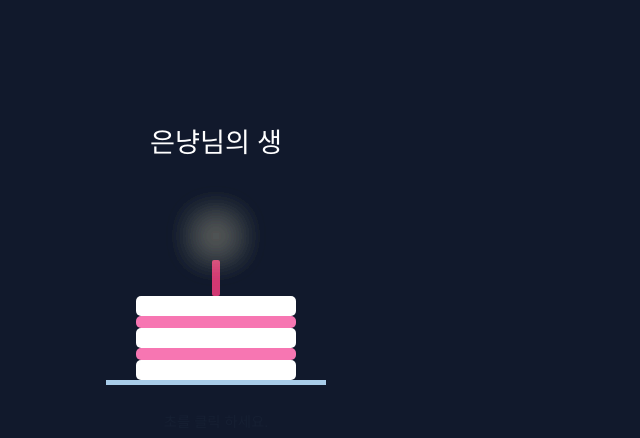
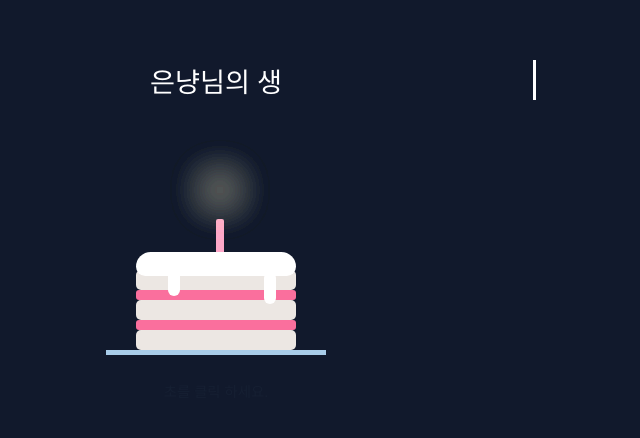
Before and after one commit to dkwage/HBDProject, a plain HTML site: page 1.HBD-project/main1.html in a window 1280 px wide. Shown: the part 180-618 px from the top of the page, without its empty margins (424-1064 px from the left). Drawn offline with Linux system fonts and the light colour scheme.

Commit message:
Fixed candle & cake

```diff
--- a/1.HBD-project/css/style1.css
+++ b/1.HBD-project/css/style1.css
@@ -3,36 +3,44 @@
   padding: 0;
   background-color: rgb(17, 25, 44);
 }
+
 body::-webkit-scrollbar {
   display: none;
 }
+
+.pages.remove-page::after {
+  display : none;
+}
+
+
+/* ===================================== title   */
+
 .text-wrap {
   display: flex;
   flex-flow: column wrap;
   text-align: center;
 }
 
-
-/* ===================================== main title   */
-
 #HBD-text {
   font-size: 1.7em;
-  margin-top: 300px;
-  margin-bottom: 50px;
+  margin-top: 30vh;
+  margin-bottom: 120px;
   color: #fff;
   position: relative;
   display: inline-block;
 }
+
 #HBD-text::after {
   content: "";
   display: block;
   position: absolute;
   top: 0;
-  right: -10px;
+  right: 25%;
   width: 3px;
   height: 100%;
   background-color: #fff;
 }
+
 #HBD-text.remove::after {
   display: none;
 }
@@ -42,31 +50,34 @@ body::-webkit-scrollbar {
 
 .cake-wrap {
   display: flex;
-  margin-top: 50px;
   flex-flow: column nowrap;
   align-items: center;
+  margin-top: 50px;
   position: relative;
 }
 
 
 /* ============================================ candle   */
 
-.candle {
+#candle {
   cursor: pointer;
+  position: absolute;
+  top: -38%; left: 50%;
+  margin-bottom: 16px;
 }
 
 .light {
   border-radius: 100%;
+  position: absolute;
   box-shadow:0 0 40px 15px rgba(255, 249, 199, 0.2);
-  position:absolute;
-  top: -14%; left: 50%;
+  top: -80%; left: 50%;
 }
 
 .light:nth-child(1){
   animation: light 2s infinite;
 }
 
-/* .light:nth-child(2){
+.light:nth-child(2){
   animation: light 1.5s infinite;
 }
 
@@ -80,19 +91,18 @@ body::-webkit-scrollbar {
 
 .light:nth-child(5){
   animation: light 0.2s infinite;
-} */
+}
 
 #candle-body {
   margin: 0 auto;
   width: 8px;
   height: 36px;
   border-radius: 2px;
-  background-color: rgb(209, 56, 115);
+  background-color: rgb(253, 167, 200);
 }
 
 
-/* ============================================== Animation Fire
-*/
+/* ============================================== Animation Fire */
 
 @keyframes light {
   0% {
@@ -112,21 +122,69 @@ body::-webkit-scrollbar {
 
 /* ==================================== chiffons */
 
+#cream {
+  width: 160px;
+  height: 24px;
+  background:#fff;
+  border-radius: 16px 16px 10px 10px;
+  position: absolute;
+  top: -13%;
+  z-index:10;
+}
+
+#cream:after,
+#cream:before {
+  width: 12px;
+  height: 32px;
+  content: "";
+  background:#fff;
+  position:absolute;
+  border-radius: 100px;
+  animation: cream 1s infinite alternate;
+}
+
+#cream::after {
+  top: 50%;
+  left: 20%;
+}
+
+#cream:before {
+  top: 80%;
+  left: 80%;
+}
+
 .chiffon {
-  width: 160px;
-  height: 20px;
-  background-color: #fff;
+  width: 160px; height: 20px;
+  background-color: rgba(236,231,227,1);
   border-radius: 5px;
 }
-.chiffon:nth-child(2n) {
-  height: 12px;
-  background-color: #f776b2;
+
+.chiffon:nth-child(2) {
+  animation: chiffon 1.5s infinite;
 }
+
+.chiffon:nth-child(3) {
+  animation: chiffon 1s infinite;
+}
+
+.chiffon:nth-child(4) {
+  animation: chiffon 0.5s infinite;
+}
+
+.chiffon:nth-child(5) {
+  animation: chiffon 0.2s infinite;
+}
+
+.chiffon:nth-of-type(2n-1) {
+  height: 10px;
+  border-radius: 3px;
+  background-color: #fa6f9d;
+}
+
 #cake-bottom {
-  width: 220px;
-  height: 5px;
+  width: 220px; height: 5px;
   background-color: #a8cce9;
-  animation: cake-bottom;
+  animation: cake-bottom 1s infinite;
 }
 
 
@@ -138,8 +196,30 @@ body::-webkit-scrollbar {
   }
 }
 
+@keyframes cream {
+  50% {
+    transform: scaleX(6px);
+  }
+  100% {
+    transform: scaleY(12px);
+  }
+}
 
-/*    클릭 버튼    */
+@keyframes chiffon {
+  0% {
+    transform: translateY(0) scale(1);
+  }
+  50% {
+    transform: translateY(-20) scale(0);
+  }
+  100% {
+    transform: translateY(0) scale(1);
+  }
+}
+
+
+/* =============================== click button */
+
 #next-btn {
   width: 120px;
   height: 30px;
@@ -148,49 +228,16 @@ body::-webkit-scrollbar {
   color: rgb(45, 61, 80);
   border: none;
   background-color: rgb(17, 25, 44);
-  cursor: pointer;
   transition: all 0.4s;
   animation: fadeIn 35s;
 }
+
 #next-btn:hover {
   color: rgb(102, 128, 158);
 }
+
 @keyframes fadeIn {
   from {
     opacity: 0;
   }
 }
-
-
-
-   /* cobertura
-.cobertura {
-  background: #fff;
-}
-.cobertura{
-  background:rgba(236,231,227,1);
-  border-radius:@D/2;
-  position:absolute;
-  top:60%; left:50%;
-  margin-left:-(@D/2)/1.8;
-  margin-top:-(@D/2)/10;
-  width:@D/1.8; height:@D/8;
-  z-index:10;
-}
-
-.cobertura:after,
-.cobertura:before{
-  background:rgba(236,231,227,1);
-  border-radius:@D;
-  content:"";
-  position:absolute;
-  width:@D/20; height:@D/10;
-}
-
-.cobertura:after{
-  top:@D/15; right:@D/7;
-}
-
-.cobertura:before{
-  top:@D/10; right:@D/11;
-} */
--- a/1.HBD-project/main1.html
+++ b/1.HBD-project/main1.html
@@ -8,21 +8,24 @@
 </head>
 
 <body>
+    <section class="pages">
       <div class="text-wrap">
           <p id="HBD-text" class="lg-text"></p>
       </div>
 
-    <div class="cake-wrap">
-      <div class="candle">
+      <article class="cake-wrap">
+        <section id="candle" onclick="nextPage()">
           <div class="light"></div>
           <div class="light"></div>
           <div class="light"></div>
           <div class="light"></div>
           <div class="light"></div>
           <div id="candle-body"></div>
-      </div>
-      <div id="cobertura"></div>
+        </section>
+
+
         <section class="chiffons">
+          <div id="cream"></div>
           <div class="chiffon"></div>
           <div class="chiffon"></div>
           <div class="chiffon"></div>
@@ -31,8 +34,9 @@
         </section>
         <div id="cake-bottom"></div>
 
-      <input onclick="nextPage()" type="button" id="next-btn" value="초를 클릭 하세요.">
-    </div>
+        <input type="button" id="next-btn" value="초를 클릭 하세요.">
+      </article>
+    </section>
 
 
   <script src="script/script1.js"></script>
--- a/1.HBD-project/script/script1.js
+++ b/1.HBD-project/script/script1.js
@@ -1,8 +1,10 @@
 let target = document.getElementById("HBD-text");
 let stringArr = ["배짱님의 생일을 축하합니다.", "이은창님의 생일을 축하합니다.",
  "은창님의 생일을 축하합니다.", "은냥님의 생일을 축하합니다."];
+
 // 배열 크기 미만인 값까지 가져옴
 let selectString = stringArr[Math.floor(Math.random() * stringArr.length)];
+
 // 가지고 온 배열의 문자열을 "" 기준으로 쪼개(split) 다시 배열로 변경
 let selectStringArr = selectString.split("");
 
@@ -17,19 +19,24 @@ function randomString() {
   return selectStringArr;
 }
 
+
 // reset typing
 function restetTyping() {
   target.textContent = "";
   hbdText(randomString());
 }
 
+
 // 한글자씩 텍스트 출력 함수
 //배열화 되어있는 값이 매개변수로 전달됨
 function hbdText(randomArr) {
+
 // 배열 길이 값이 0이 될 때까지 실행
   if(randomArr.length > 0){
+
     //shift : 배열이 있다면 앞의 값부터 빼냄, textContent로 빠진 값을 출력
     target.textContent += randomArr.shift();
+
     //모든 문자열이 출력될 때까지 반복
     setTimeout(function(){
       hbdText(randomArr);
@@ -38,6 +45,7 @@ function hbdText(randomArr) {
     setTimeout(restetTyping, 2000);
   }
 }
+
 //호출 시 랜덤 배열을 매개변수로 받음
 hbdText(randomString());
 
@@ -49,5 +57,6 @@ setInterval(blink, 600);
 
 function nextPage() {
   let nextButton = document.getElementById("next-btn");
-  window.scrollTo(0, 1281);
+
+  document.getElementsByClassName("pages").style.display = 'none'
 }
```
Lines whose indentation alone changed are shown as unchanged.
